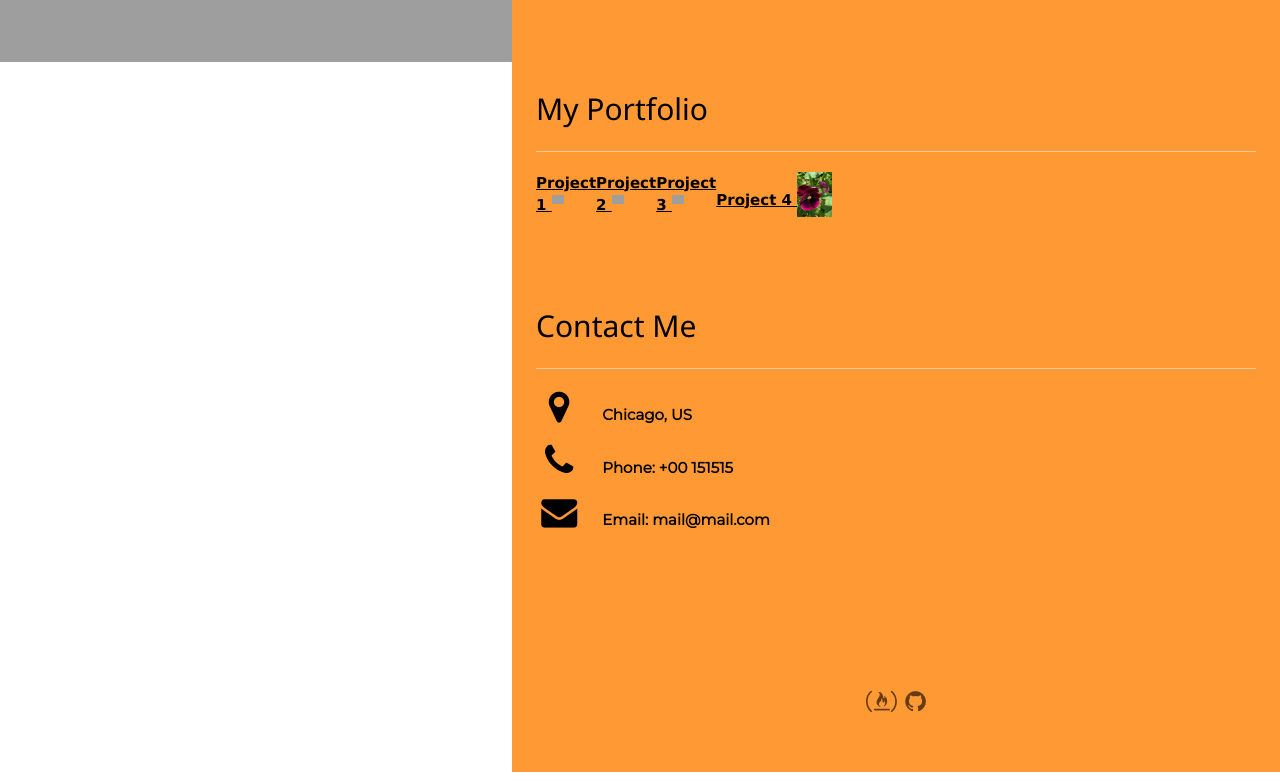
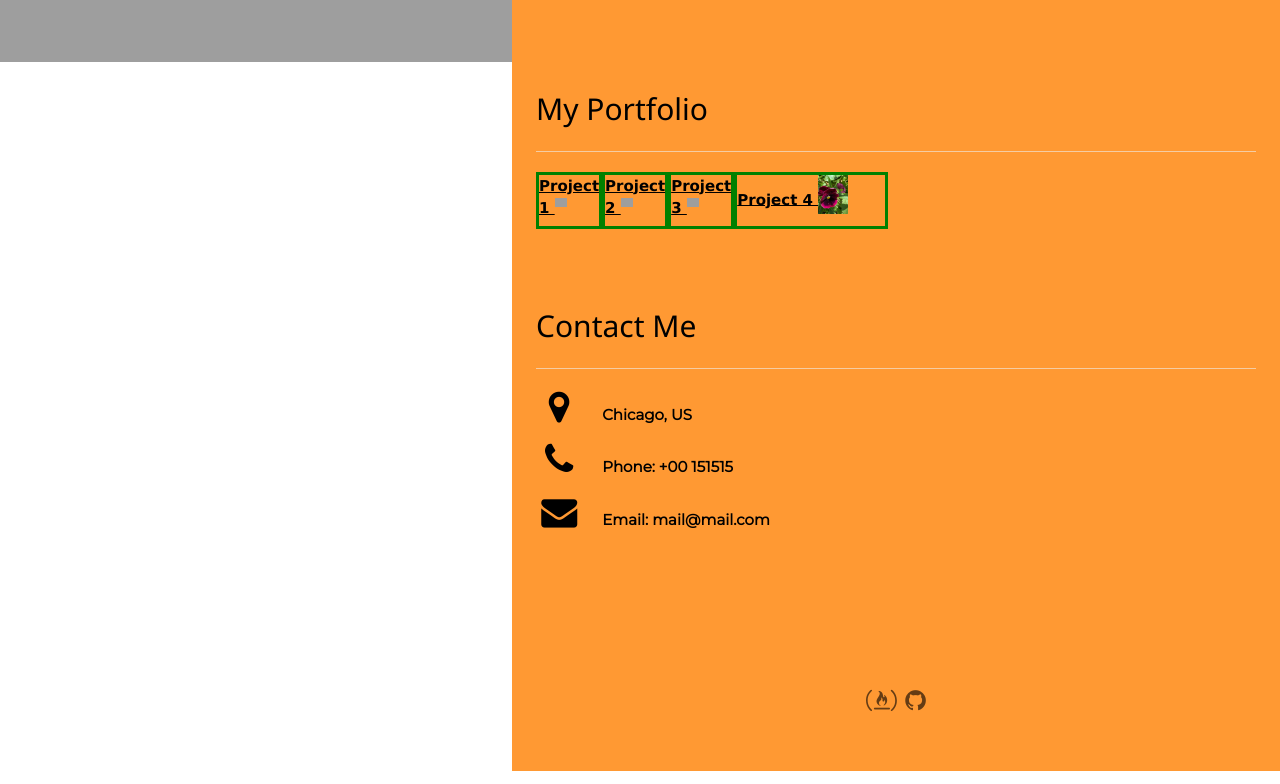
Before and after one commit to AgileDataScientist/website_front_page, a plain HTML site: page index.html in a window 1280 px wide. Shown: the part 738-1522 px from the top of the page. Drawn offline with nearby package versions, Linux system fonts and the light colour scheme; grey boxes are pictures that could not be loaded.

Commit message:
Updated index.html

```diff
--- a/index.html
+++ b/index.html
@@ -25,6 +25,9 @@
       display: flex;
       flex-direction: row;
     }
+    .w3-half > a {
+      border: solid green 3px;
+          }
     #data-engineer {
       color: black;
     }
```
